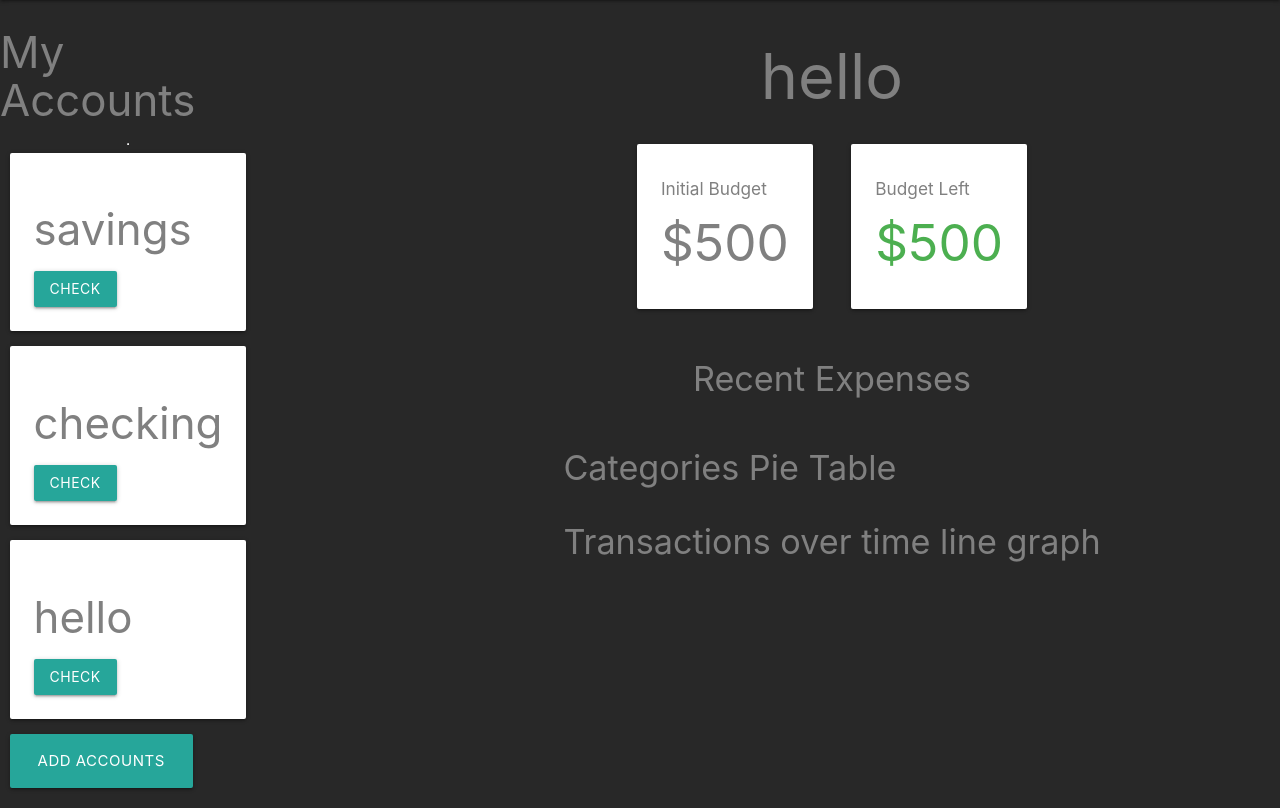
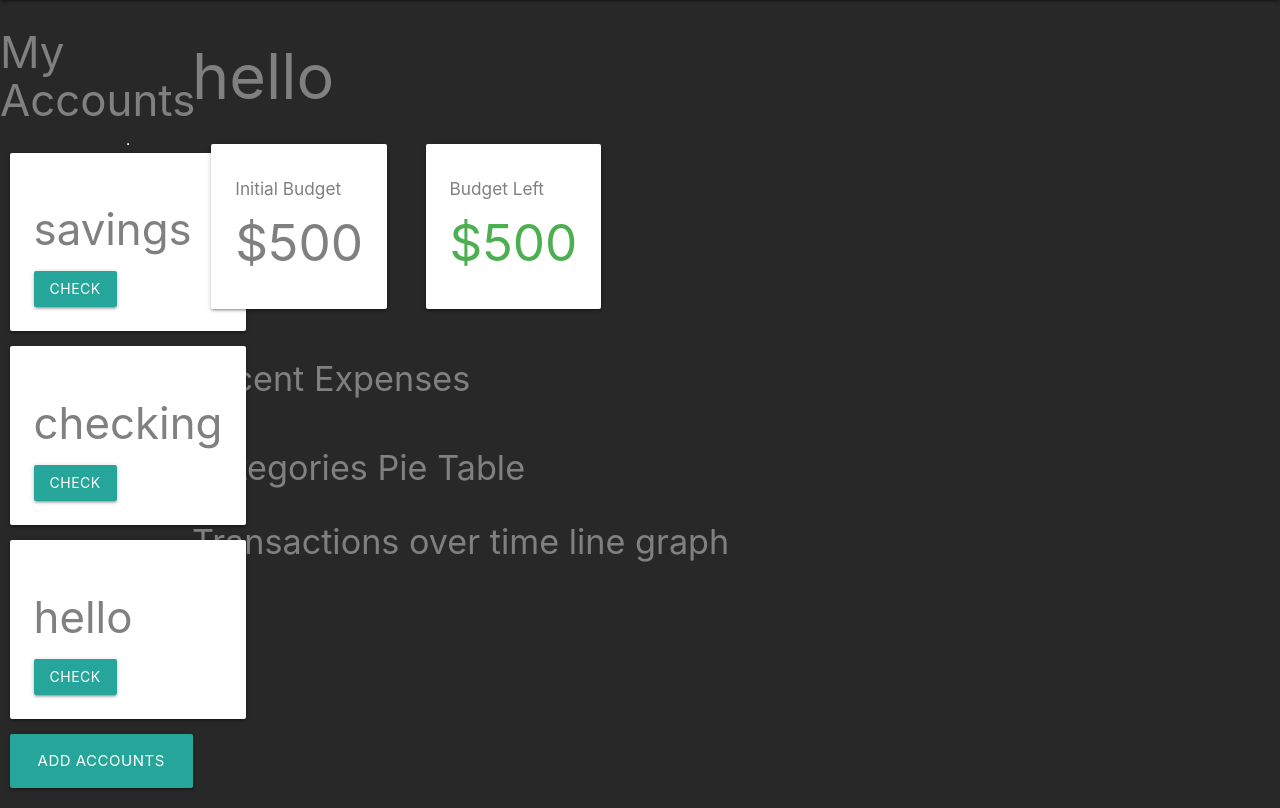
Before and after one commit to bestepha83/Budgeting-App, a Django app: a page that uses budget/templates/budget/base.html in a window 1280 px wide. Shown: the part 64-872 px from the top of the page. Run offline with Django 3.2, Linux system fonts and the light colour scheme; data comes from the database, SQL or seed files in the repository.

Commit message:
styles changes p6

```diff
--- a/budget/static/css/styles.css
+++ b/budget/static/css/styles.css
@@ -40,9 +40,9 @@ h1 {
     display: flex;
     flex-direction: column;
     justify-content: flex-end;
-    align-items: center;
-    position: absolute;
-    right: 0;
+    align-items: left;
+    /* position: absolute;
+    right: 0; */
     width: 80%;
 }
 
```
